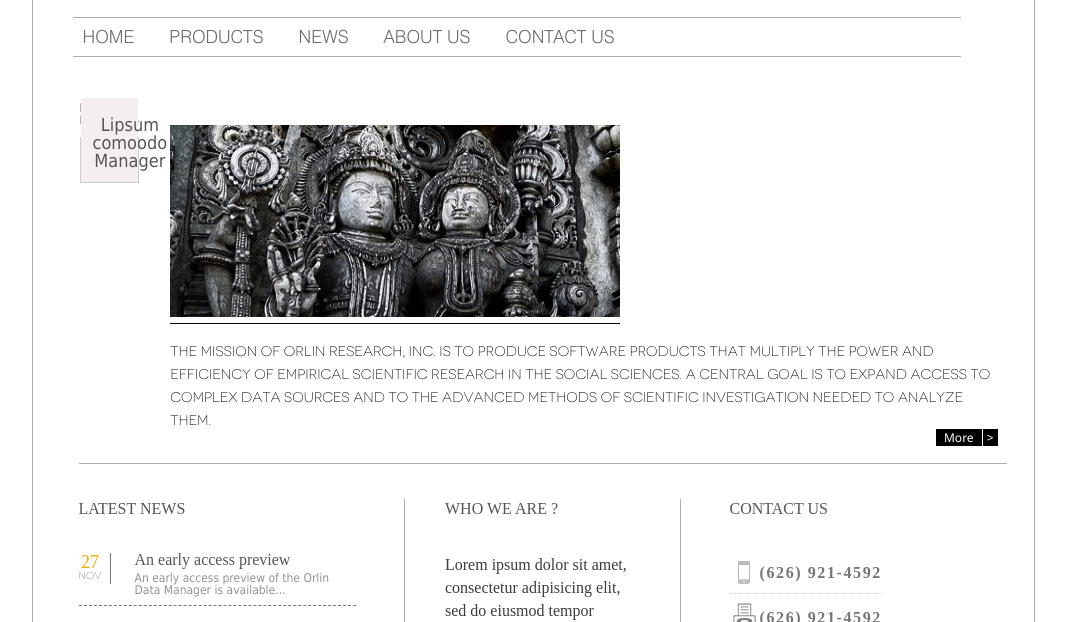
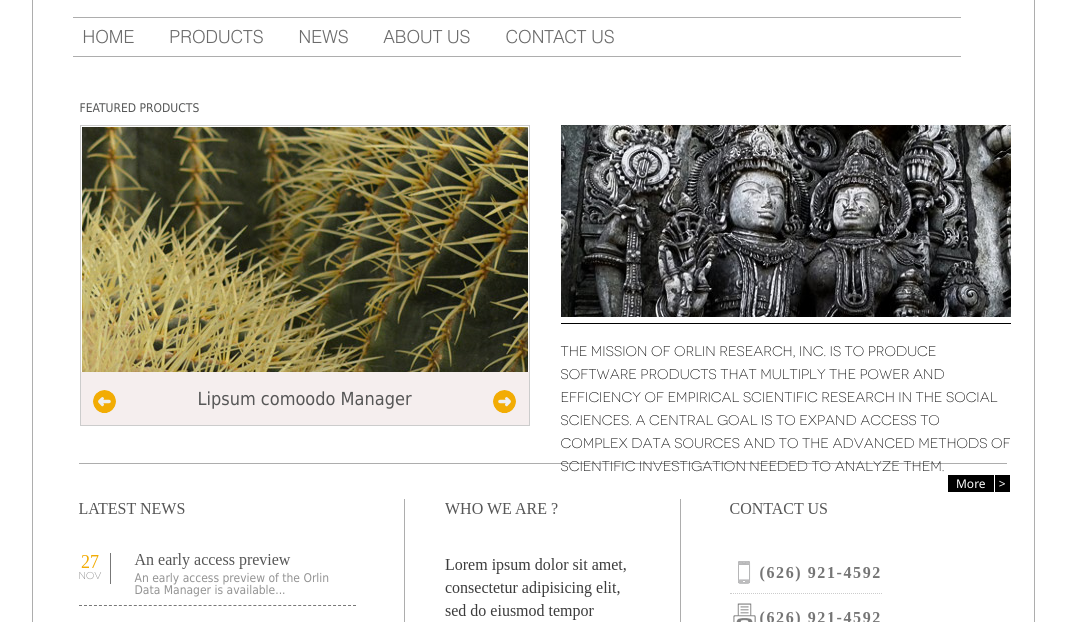
Before and after one commit to Sergitarius/Lipsum-main, a plain HTML site: page index.html in a window 1280 px wide. Shown: the part 162-784 px from the top of the page, without its empty margins (107-1173 px from the left). Drawn offline with Linux system fonts and the light colour scheme; files whose address does not match are found by name.

Commit message:
Add files via upload

```diff
--- a/index.html
+++ b/index.html
@@ -59,7 +59,7 @@
                 <h3 class="content-gallery-title">featured Products</h3>
 
                 <div class="gallery-image">
-                    <img src="..//Image/kaktus.jpg" alt="File not found">
+                    <img src="../Lipsum-main/Image/kaktus.jpg" alt="File not found">
 
 
                     <div class="gallery-nav">
```
